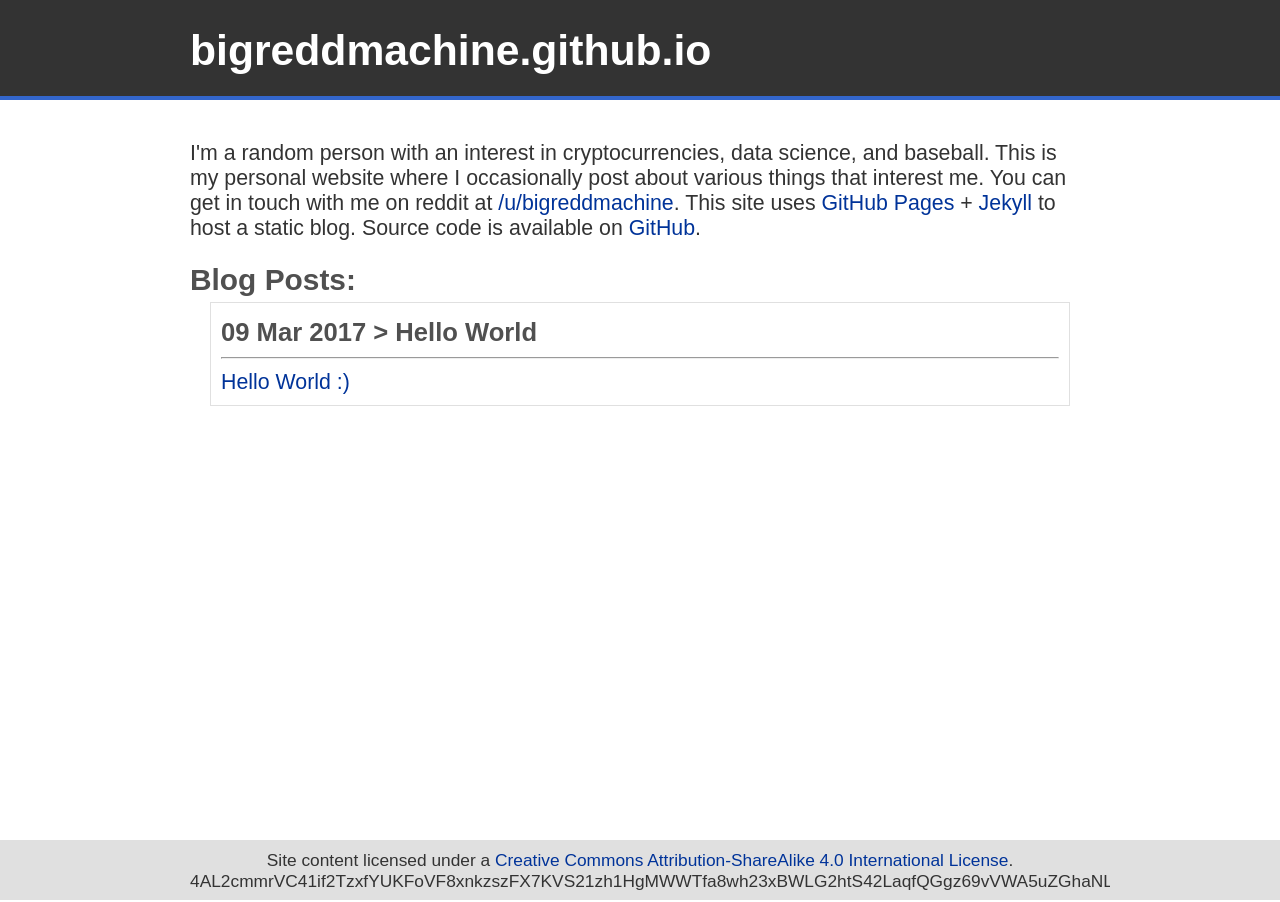
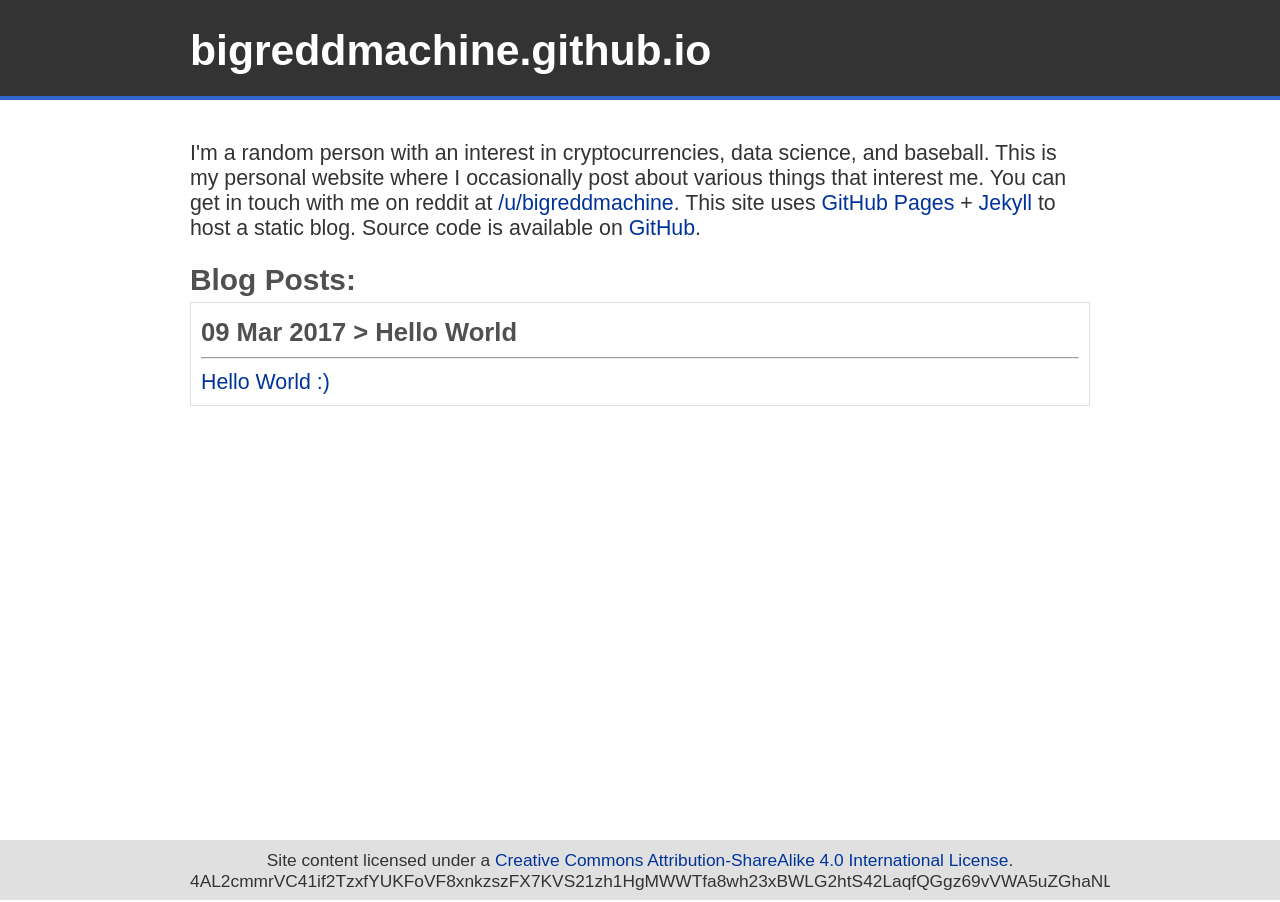
Before and after one commit to bigreddmachine/bigreddmachine.github.io, a Jekyll site: the page built from index.html, in a window 1280 px wide. Built offline with Jekyll 4.4.1, drawn with Linux system fonts in a browser that asks for light colours.

Commit message:
remove excess margin from blog list

```diff
--- a/css/main.css
+++ b/css/main.css
@@ -68,7 +68,7 @@ footer .content-container { padding: 10px 20px; overflow: hidden; }
 .center { text-align: center; }
 
 .blog-post {
-    margin: 0 20px;
+    margin: 0;
     padding: 10px;
     width: auto;
     border: 1px solid #E0E0E0;
```
